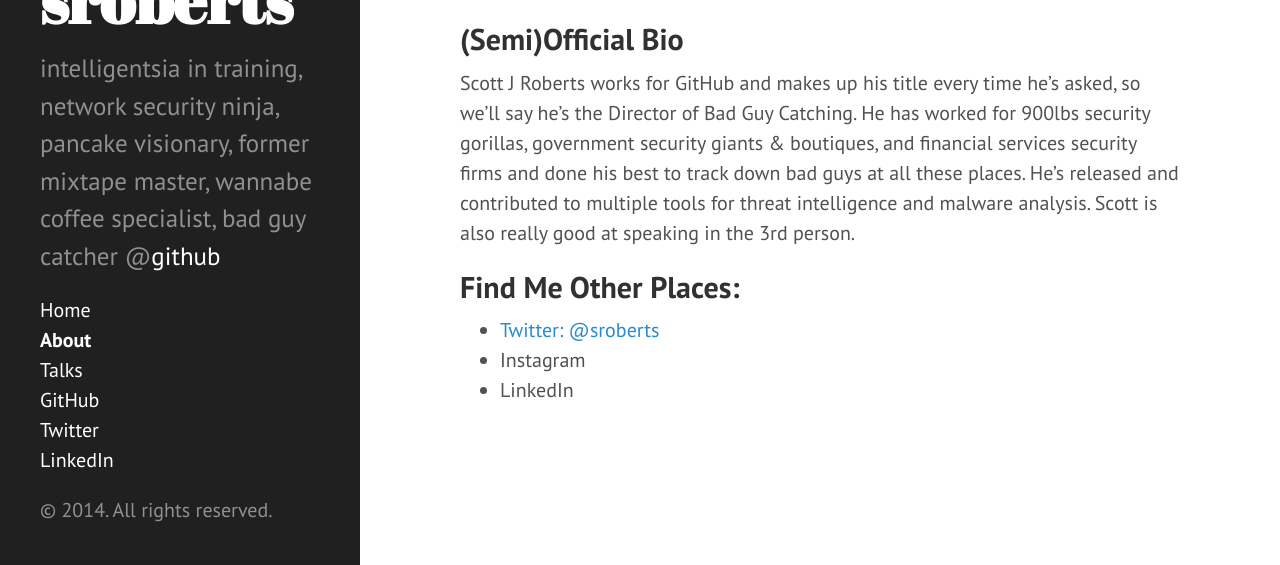
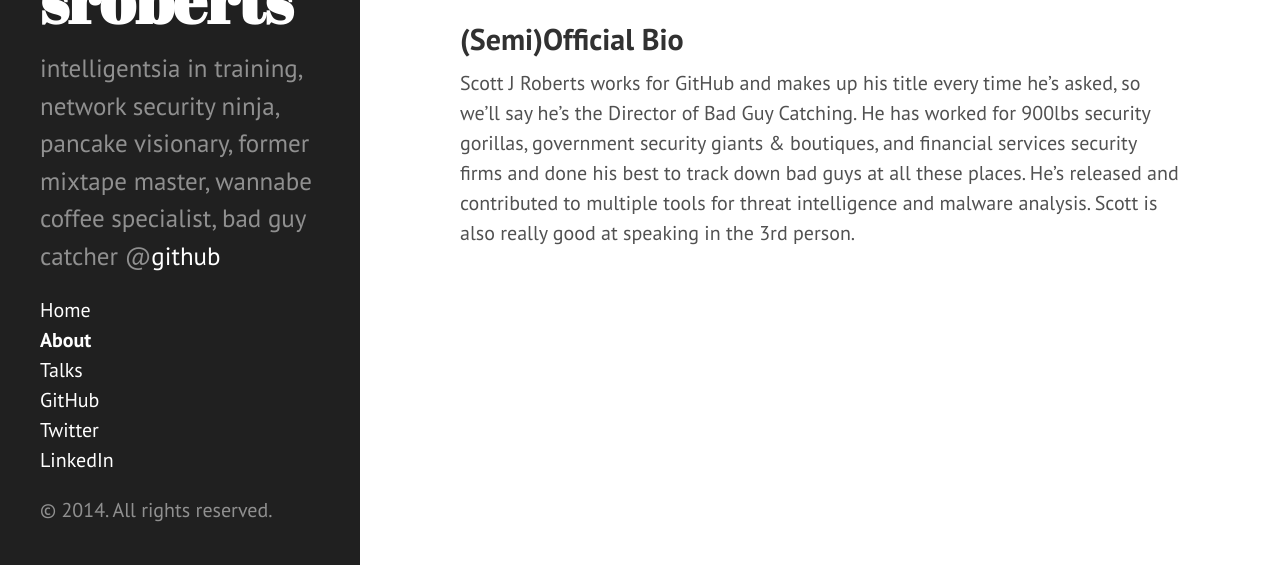
Before and after one commit to sroberts/sroberts.github.io, a Jekyll site: the page built from about.md, in a window 1280 px wide and 1145 px high. Shown: the part 580-1145 px from the top of the window. Built offline with Jekyll 4.4.1, drawn with Linux system fonts in a browser that asks for light colours; Markdown is read by kramdown in place of the engine named in the settings.

Commit message:
removed unnecessary "other places" section

```diff
--- a/about.md
+++ b/about.md
@@ -11,8 +11,3 @@ title: About
 
 ## (Semi)Official Bio
 Scott J Roberts works for GitHub and makes up his title every time he's asked, so we'll say he's the Director of Bad Guy Catching. He has worked for 900lbs security gorillas, government security giants & boutiques, and financial services security firms and done his best to track down bad guys at all these places. He's released and contributed to multiple tools for threat intelligence and malware analysis. Scott is also really good at speaking in the 3rd person.
-
-## Find Me Other Places:
-* [Twitter: @sroberts](http://www.twitter.com/sroberts)
-* Instagram
-* LinkedIn
```
